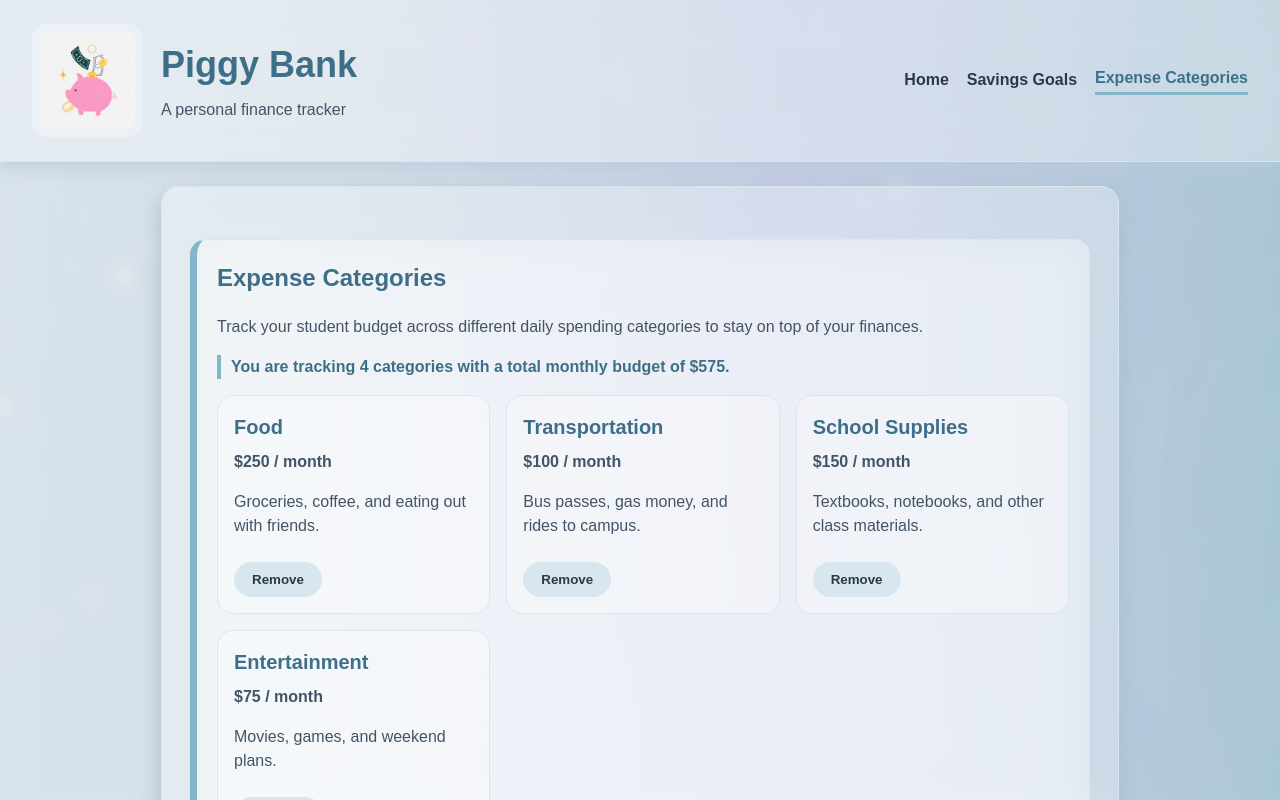
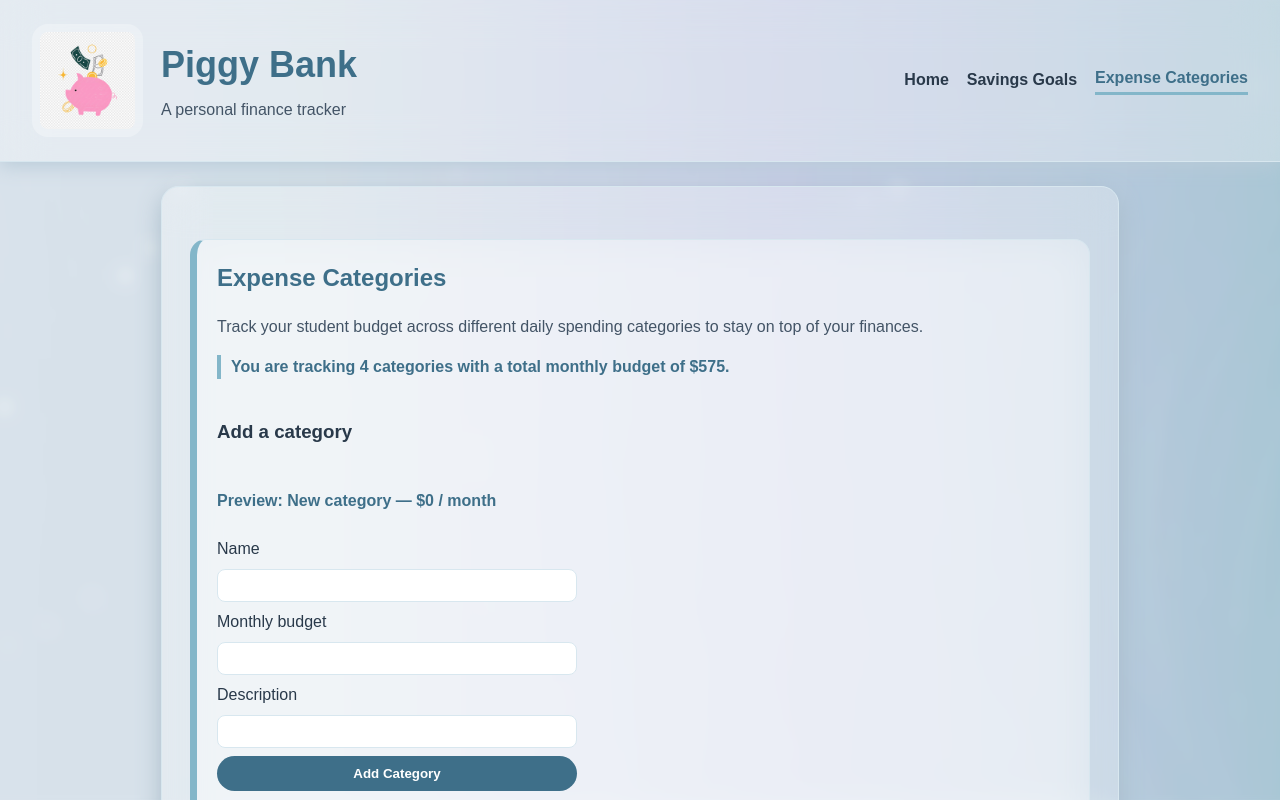
Before and after one commit to jasminekaurjogar/Full-Stack-Project, a React (Vite) app: page /expenses in a window 1280 px wide. Shown: the top 800 px of the page. Built offline with nearby package versions, Linux system fonts and the light colour scheme.

Commit message:
Add category form that validates input and updates the list

```diff
--- /dev/null
+++ b/src/components/AddCategoryForm/AddCategoryForm.tsx
@@ -0,0 +1,96 @@
+import { useState } from "react";
+import type { Dispatch, FormEvent, SetStateAction } from "react";
+import type { ExpenseCategory } from "../ExpenseCategories/ExpenseCategories";
+import Button from "../Button/Button";
+
+type AddCategoryFormProps = {
+  categories: ExpenseCategory[];
+  setCategories: Dispatch<SetStateAction<ExpenseCategory[]>>;
+};
+
+// Form receives the list and its setter as props, then updates the page
+function AddCategoryForm({ categories, setCategories }: AddCategoryFormProps) {
+  const [name, setName] = useState("");
+  const [budget, setBudget] = useState("");
+  const [description, setDescription] = useState("");
+  const [error, setError] = useState("");
+
+  function handleSubmit(event: FormEvent<HTMLFormElement>) {
+    event.preventDefault();
+
+    const trimmedName = name.trim();
+    const budgetNumber = Number(budget);
+
+    if (trimmedName === "") {
+      setError("Please enter a category name.");
+      return;
+    }
+
+    const nameAlreadyUsed = categories.some(
+      (category) => category.name.toLowerCase() === trimmedName.toLowerCase(),
+    );
+    if (nameAlreadyUsed) {
+      setError("That category is already on the list.");
+      return;
+    }
+
+    if (Number.isNaN(budgetNumber) || budgetNumber <= 0) {
+      setError("Please enter a budget greater than 0.");
+      return;
+    }
+
+    const newCategory: ExpenseCategory = {
+      id: Date.now(),
+      name: trimmedName,
+      budget: budgetNumber,
+      description: description.trim() || "No description yet.",
+    };
+
+    setCategories([...categories, newCategory]);
+    setName("");
+    setBudget("");
+    setDescription("");
+    setError("");
+  }
+
+  return (
+    <form className="ExpenseCategories-form" onSubmit={handleSubmit}>
+      <h3>Add a category</h3>
+      <p className="ExpenseCategories-preview">
+        Preview: {name.trim() || "New category"} — $
+        {budget === "" ? "0" : budget} / month
+      </p>
+
+      <label htmlFor="category-name">Name</label>
+      <input
+        id="category-name"
+        type="text"
+        value={name}
+        onChange={(event) => setName(event.target.value)}
+      />
+
+      <label htmlFor="category-budget">Monthly budget</label>
+      <input
+        id="category-budget"
+        type="number"
+        min="1"
+        value={budget}
+        onChange={(event) => setBudget(event.target.value)}
+      />
+
+      <label htmlFor="category-description">Description</label>
+      <input
+        id="category-description"
+        type="text"
+        value={description}
+        onChange={(event) => setDescription(event.target.value)}
+      />
+
+      {error !== "" && <p className="ExpenseCategories-error">{error}</p>}
+
+      <Button type="submit">Add Category</Button>
+    </form>
+  );
+}
+
+export default AddCategoryForm;
--- a/src/components/ExpenseCategories/ExpenseCategories.css
+++ b/src/components/ExpenseCategories/ExpenseCategories.css
@@ -75,3 +75,26 @@
 .ExpenseCategories-card button {
   margin-top: 8px;
 }
+
+.ExpenseCategories-form {
+  display: grid;
+  gap: 8px;
+  margin: 20px 0;
+  max-width: 360px;
+}
+
+.ExpenseCategories-form input {
+  padding: 8px;
+  border: 1px solid #d8e7ef;
+  border-radius: 8px;
+}
+
+.ExpenseCategories-preview {
+  font-weight: bold;
+  color: #3e6f89;
+}
+
+.ExpenseCategories-error {
+  color: #8b3a3a;
+  font-weight: bold;
+}
--- a/src/components/ExpenseCategories/ExpenseCategories.tsx
+++ b/src/components/ExpenseCategories/ExpenseCategories.tsx
@@ -1,6 +1,7 @@
 import { useState } from "react";
 import type { SavedThisMonthProps } from "../../types/savedThisMonth";
 import Button from "../Button/Button";
+import AddCategoryForm from "../AddCategoryForm/AddCategoryForm";
 import "./ExpenseCategories.css";
 
 // Interface to define the data structure for each expense category
@@ -71,6 +72,11 @@ function ExpenseCategories({
         budget of ${totalBudget}.
       </p>
 
+      <AddCategoryForm
+        categories={categories}
+        setCategories={setCategories}
+      />
+
       {/* Loop through the array and build one list item for each category */}
       <ul className="ExpenseCategories-list">
         {categories.map((category) => (
```
